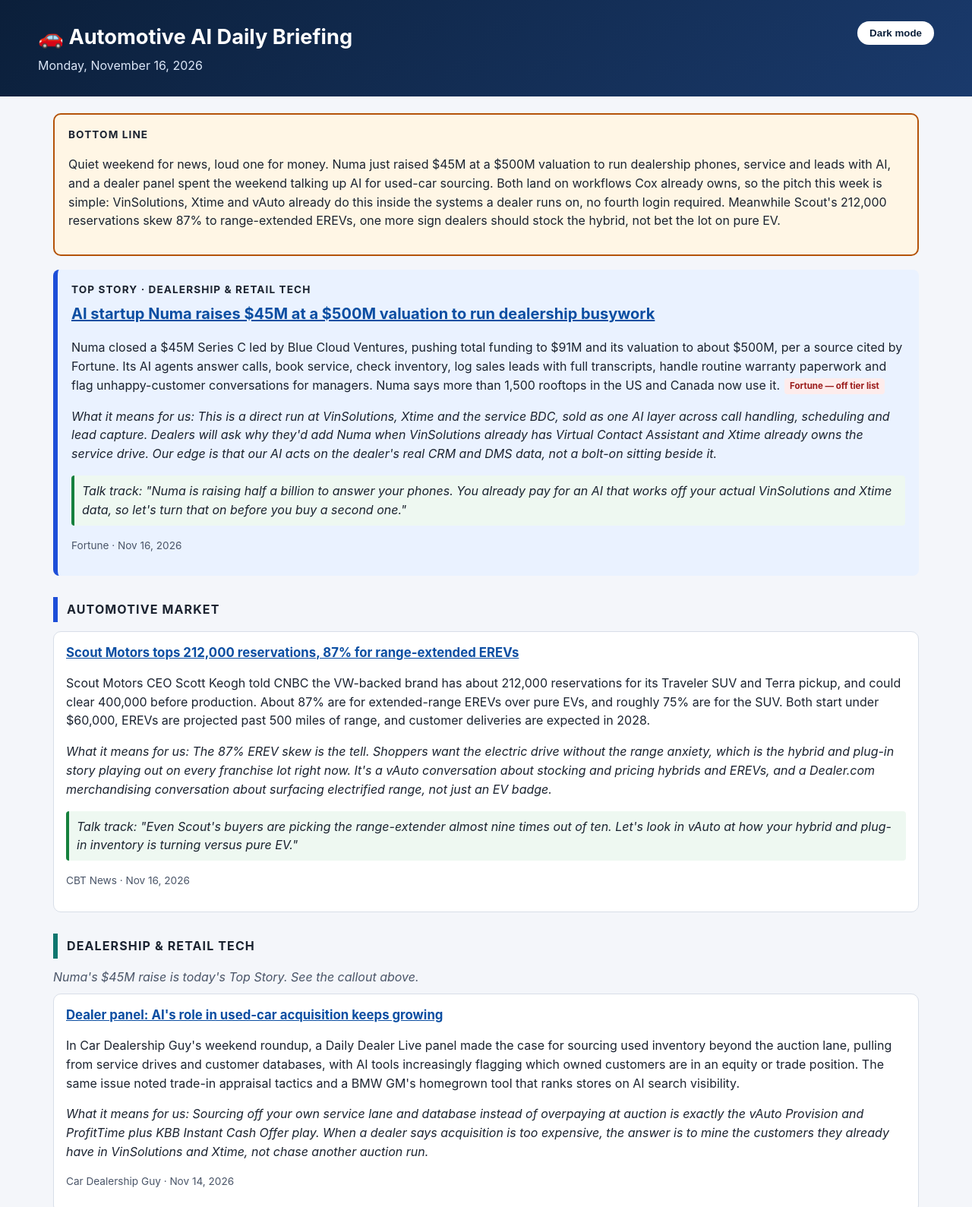
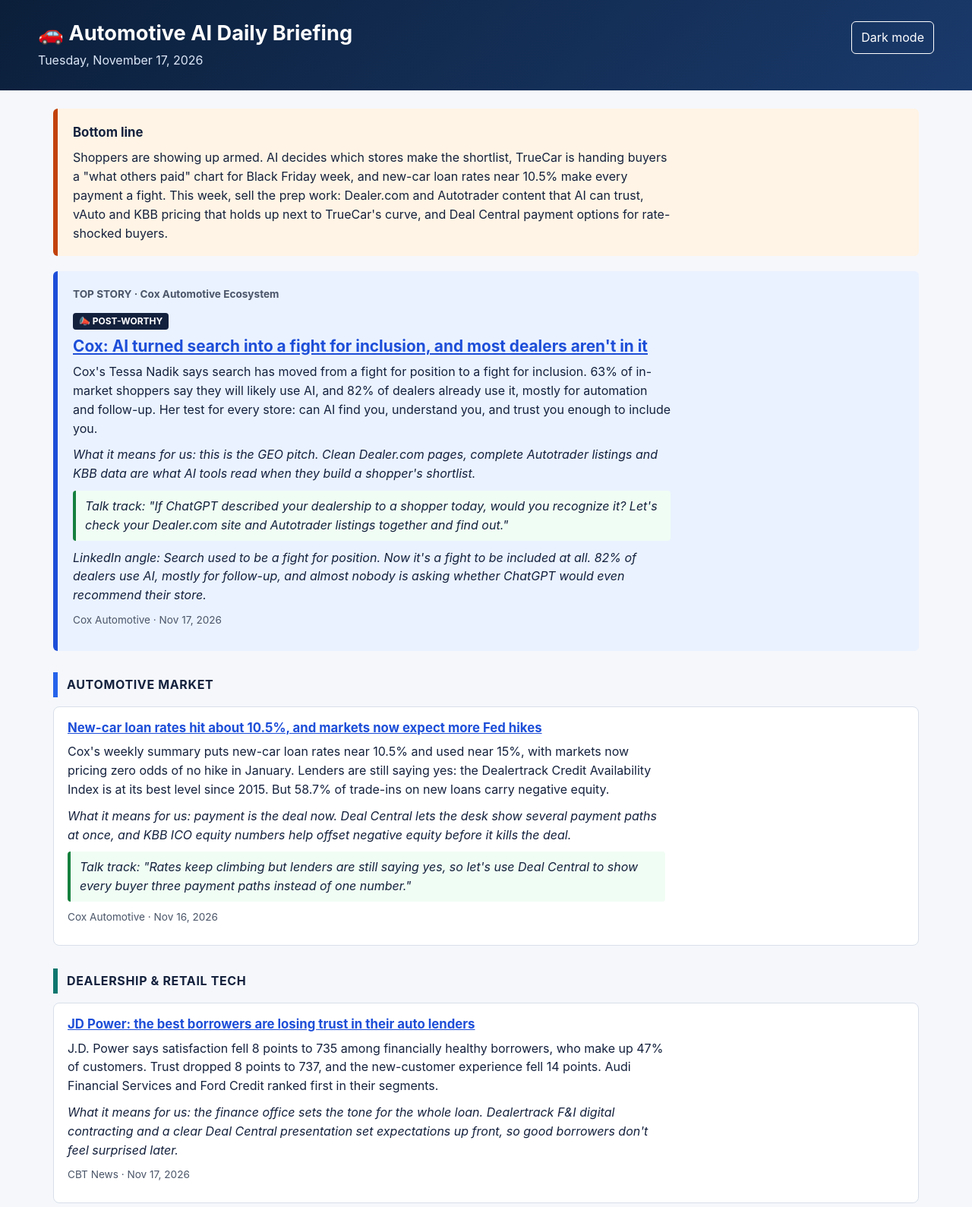
Before and after one commit to TobhaoN/mss-daily-briefing, a plain HTML site: page index.html in a window 1280 px wide. Shown: the top 1589 px of the page at 76% size. Drawn offline with Linux system fonts and the light colour scheme.

Commit message:
Update date and improve styling in index.html

```diff
--- a/index.html
+++ b/index.html
@@ -3,144 +3,167 @@
 <head>
 <meta charset="utf-8">
 <meta name="viewport" content="width=device-width, initial-scale=1">
-<title>Automotive AI Daily Briefing — 2026-11-16</title>
+<title>Automotive AI Daily Briefing | 2026-11-17</title>
 <style>
 :root{
-  --bg:#f4f6fa;--surface:#ffffff;--text:#1b2330;--muted:#4a5568;--border:#d8dee8;
-  --link:#0b4ea2;--bl-bg:#fff6e5;--bl-border:#b45309;--top-bg:#eaf2ff;--top-border:#1d4ed8;
-  --tt-bg:#eef8f1;--tt-border:#15803d;--badge-bg:#7c3aed;--badge-text:#ffffff;
-  --warn-bg:#fdecec;--warn-text:#9b1c1c;
-  --c-market:#1d4ed8;--c-tech:#0f766e;--c-comp:#b91c1c;--c-cox:#a16207;--c-mkt:#7c3aed;--c-ai:#be185d;
+  --bg:#f5f7fb; --surface:#ffffff; --text:#14213d; --muted:#4a5568; --line:#d9e0ea;
+  --bl-bg:#fff4e5; --bl-border:#c2410c; --top-bg:#eaf2ff; --top-border:#1d4ed8;
+  --tt-bg:#f0fdf4; --tt-border:#15803d; --link:#1d4ed8; --badge:#14213d; --badge-text:#ffffff;
+  --c-market:#2563eb; --c-retail:#0f766e; --c-comp:#b91c1c; --c-cox:#6d28d9; --c-mkt:#c2410c; --c-ai:#0e7490;
 }
-:root[data-theme="dark"]{
-  --bg:#0e1420;--surface:#172031;--text:#e6ebf2;--muted:#b4bfcf;--border:#2c3a52;
-  --link:#8ab4ff;--bl-bg:#2b2112;--bl-border:#f59e0b;--top-bg:#14233f;--top-border:#60a5fa;
-  --tt-bg:#11291b;--tt-border:#4ade80;--badge-bg:#a78bfa;--badge-text:#140a2b;
-  --warn-bg:#3a1616;--warn-text:#fca5a5;
-  --c-market:#60a5fa;--c-tech:#2dd4bf;--c-comp:#f87171;--c-cox:#facc15;--c-mkt:#c4b5fd;--c-ai:#f472b6;
+[data-theme="dark"]{
+  --bg:#0f172a; --surface:#1e293b; --text:#e8eef7; --muted:#b6c2d3; --line:#334155;
+  --bl-bg:#3a2410; --bl-border:#fb923c; --top-bg:#16264a; --top-border:#93b4ff;
+  --tt-bg:#123222; --tt-border:#4ade80; --link:#9dc1ff; --badge:#e8eef7; --badge-text:#0f172a;
+  --c-market:#7fa8ff; --c-retail:#5eead4; --c-comp:#fca5a5; --c-cox:#c4b5fd; --c-mkt:#fdba74; --c-ai:#67e8f9;
 }
 *{box-sizing:border-box}
 body{margin:0;background:var(--bg);color:var(--text);font-family:-apple-system,BlinkMacSystemFont,"Segoe UI",Roboto,Helvetica,Arial,sans-serif;line-height:1.55}
-header{background:linear-gradient(135deg,#0b1f3a,#1a3a6c);color:#ffffff;padding:28px 20px}
-.hwrap{max-width:1180px;margin:0 auto;display:flex;justify-content:space-between;align-items:flex-start;gap:16px;flex-wrap:wrap}
-header h1{margin:0;font-size:1.7rem}
-header p{margin:4px 0 0;color:#dbe6f7}
-#themeToggle{background:#ffffff;color:#0b1f3a;border:none;border-radius:999px;padding:8px 16px;font-weight:600;cursor:pointer}
-#themeToggle:focus-visible{outline:3px solid #facc15;outline-offset:2px}
-main{max-width:1180px;margin:0 auto;padding:22px 20px 40px}
+header{background:linear-gradient(135deg,#0b1f3a,#1a3a6c);color:#fff;padding:28px 20px}
+.head-inner{max-width:1180px;margin:0 auto;display:flex;justify-content:space-between;align-items:flex-start;gap:16px}
+header h1{margin:0;font-size:1.7rem;line-height:1.2}
+header p{margin:6px 0 0;color:#dbe6f7}
+#themeToggle{background:transparent;color:#fff;border:1px solid #fff;border-radius:6px;padding:8px 12px;font:inherit;cursor:pointer;white-space:nowrap}
+#themeToggle:focus-visible,a:focus-visible{outline:3px solid #fbbf24;outline-offset:2px}
+main{max-width:1180px;margin:0 auto;padding:24px 20px 40px}
+.bottom-line{background:var(--bl-bg);border-left:6px solid var(--bl-border);padding:18px 20px;border-radius:6px;margin-bottom:20px}
+.bottom-line h2,.top-story h2{margin:0 0 8px;font-size:1.05rem}
+.bottom-line p{margin:0;max-width:78ch}
+.top-story{background:var(--top-bg);border-left:6px solid var(--top-border);padding:20px;border-radius:6px;margin-bottom:28px}
+.top-label{font-weight:700;font-size:.85rem;color:var(--muted);margin:0 0 6px}
+.top-story h3{margin:0 0 8px;font-size:1.3rem;line-height:1.3}
+section{margin-bottom:30px}
+.cat-head{text-transform:uppercase;letter-spacing:.04em;font-size:1rem;margin:0 0 12px;padding:4px 0 4px 12px;border-left:6px solid}
+.market .cat-head{border-color:var(--c-market)} .retail .cat-head{border-color:var(--c-retail)}
+.comp .cat-head{border-color:var(--c-comp)} .cox .cat-head{border-color:var(--c-cox)}
+.mkt .cat-head{border-color:var(--c-mkt)} .ai .cat-head{border-color:var(--c-ai)}
+.grid{display:grid;grid-template-columns:repeat(auto-fit,minmax(320px,1fr));gap:16px}
+.card{background:var(--surface);border:1px solid var(--line);border-radius:8px;padding:16px 18px}
+.card h3{margin:0 0 8px;font-size:1.05rem;line-height:1.35}
 a{color:var(--link)}
-.bottomline{background:var(--bl-bg);border:2px solid var(--bl-border);border-radius:10px;padding:16px 18px;margin-bottom:18px}
-.bottomline h2,.topstory h2{margin:0 0 6px;font-size:.85rem;letter-spacing:.08em;text-transform:uppercase}
-.topstory{background:var(--top-bg);border-left:6px solid var(--top-border);border-radius:8px;padding:16px 18px;margin-bottom:26px}
-.topstory h3{margin:0 0 8px;font-size:1.25rem}
-section.cat{margin-top:28px}
-section.cat > h2{text-transform:uppercase;letter-spacing:.07em;font-size:1rem;margin:0 0 12px;padding:4px 0 4px 12px;border-left:6px solid var(--catc)}
-.grid{display:grid;grid-template-columns:repeat(auto-fit,minmax(320px,1fr));gap:16px}
-.card{background:var(--surface);border:1px solid var(--border);border-radius:10px;padding:16px}
-.card h3{margin:0 0 8px;font-size:1.05rem;line-height:1.35}
+.card p,.top-story p{margin:0 0 10px;max-width:78ch}
 .meaning{font-style:italic}
-.meta{color:var(--muted);font-size:.85rem;margin-top:10px}
-.talk{font-style:italic;background:var(--tt-bg);border-left:4px solid var(--tt-border);padding:8px 10px;border-radius:4px;margin-top:10px}
-.badge{display:inline-block;background:var(--badge-bg);color:var(--badge-text);font-weight:700;font-size:.75rem;padding:3px 8px;border-radius:999px;margin-bottom:8px}
-.flag{display:inline-block;background:var(--warn-bg);color:var(--warn-text);font-weight:700;font-size:.72rem;padding:2px 7px;border-radius:4px;margin-left:6px;vertical-align:middle}
-.note{color:var(--muted);font-style:italic;margin:0 0 10px}
-footer{border-top:1px solid var(--border);color:var(--muted);text-align:center;padding:18px;font-size:.9rem}
+.meta{font-size:.85rem;color:var(--muted);margin:0}
+.talk{background:var(--tt-bg);border-left:4px solid var(--tt-border);padding:8px 12px;font-style:italic;border-radius:4px;margin:0 0 10px}
+.badge{display:inline-block;font-size:.75rem;font-weight:700;padding:2px 8px;border-radius:4px;background:var(--badge);color:var(--badge-text);margin:0 6px 8px 0}
+.badge.unconf{background:transparent;color:var(--text);border:1px dashed var(--text)}
+.note{color:var(--muted);font-style:italic;margin:0}
+footer{border-top:1px solid var(--line);color:var(--muted);text-align:center;padding:18px 20px;font-size:.9rem}
+@media (max-width:600px){header h1{font-size:1.35rem}.head-inner{flex-direction:column}}
 </style>
 </head>
 <body>
 <header>
-  <div class="hwrap">
+  <div class="head-inner">
     <div>
       <h1><span aria-hidden="true">🚗</span> Automotive AI Daily Briefing</h1>
-      <p>Monday, November 16, 2026</p>
+      <p>Tuesday, November 17, 2026</p>
     </div>
     <button id="themeToggle" type="button" aria-label="Toggle light and dark theme">Dark mode</button>
   </div>
 </header>
+
 <main>
-  <section class="bottomline" aria-label="Bottom line">
-    <h2>Bottom Line</h2>
-    <p>Quiet weekend for news, loud one for money. Numa just raised $45M at a $500M valuation to run dealership phones, service and leads with AI, and a dealer panel spent the weekend talking up AI for used-car sourcing. Both land on workflows Cox already owns, so the pitch this week is simple: VinSolutions, Xtime and vAuto already do this inside the systems a dealer runs on, no fourth login required. Meanwhile Scout's 212,000 reservations skew 87% to range-extended EREVs, one more sign dealers should stock the hybrid, not bet the lot on pure EV.</p>
-  </section>
+  <div class="bottom-line" role="region" aria-label="Bottom line">
+    <h2>Bottom line</h2>
+    <p>Shoppers are showing up armed. AI decides which stores make the shortlist, TrueCar is handing buyers a "what others paid" chart for Black Friday week, and new-car loan rates near 10.5% make every payment a fight. This week, sell the prep work: Dealer.com and Autotrader content that AI can trust, vAuto and KBB pricing that holds up next to TrueCar's curve, and Deal Central payment options for rate-shocked buyers.</p>
+  </div>
 
-  <section class="topstory" aria-label="Top story">
-    <h2>TOP STORY · Dealership &amp; Retail Tech</h2>
-    <h3><a href="https://fortune.com/2026/11/16/ai-startup-numa-45-million-car-dealerships-paperwork" target="_blank" rel="noopener noreferrer">AI startup Numa raises $45M at a $500M valuation to run dealership busywork</a></h3>
-    <p>Numa closed a $45M Series C led by Blue Cloud Ventures, pushing total funding to $91M and its valuation to about $500M, per a source cited by Fortune. Its AI agents answer calls, book service, check inventory, log sales leads with full transcripts, handle routine warranty paperwork and flag unhappy-customer conversations for managers. Numa says more than 1,500 rooftops in the US and Canada now use it.<span class="flag">Fortune — off tier list</span></p>
-    <p class="meaning">What it means for us: This is a direct run at VinSolutions, Xtime and the service BDC, sold as one AI layer across call handling, scheduling and lead capture. Dealers will ask why they'd add Numa when VinSolutions already has Virtual Contact Assistant and Xtime already owns the service drive. Our edge is that our AI acts on the dealer's real CRM and DMS data, not a bolt-on sitting beside it.</p>
-    <p class="talk">Talk track: "Numa is raising half a billion to answer your phones. You already pay for an AI that works off your actual VinSolutions and Xtime data, so let's turn that on before you buy a second one."</p>
-    <p class="meta">Fortune · Nov 16, 2026</p>
-  </section>
+  <article class="top-story" aria-labelledby="top-h">
+    <p class="top-label">TOP STORY · Cox Automotive Ecosystem</p>
+    <span class="badge">📣 POST-WORTHY</span>
+    <h3 id="top-h"><a href="https://www.coxautoinc.com/insights/closing-the-dealer-discoverability-gap/" target="_blank" rel="noopener noreferrer">Cox: AI turned search into a fight for inclusion, and most dealers aren't in it</a></h3>
+    <p>Cox's Tessa Nadik says search has moved from a fight for position to a fight for inclusion. 63% of in-market shoppers say they will likely use AI, and 82% of dealers already use it, mostly for automation and follow-up. Her test for every store: can AI find you, understand you, and trust you enough to include you.</p>
+    <p class="meaning">What it means for us: this is the GEO pitch. Clean Dealer.com pages, complete Autotrader listings and KBB data are what AI tools read when they build a shopper's shortlist.</p>
+    <p class="talk">Talk track: "If ChatGPT described your dealership to a shopper today, would you recognize it? Let's check your Dealer.com site and Autotrader listings together and find out."</p>
+    <p class="meaning">LinkedIn angle: Search used to be a fight for position. Now it's a fight to be included at all. 82% of dealers use AI, mostly for follow-up, and almost nobody is asking whether ChatGPT would even recommend their store.</p>
+    <p class="meta">Cox Automotive · Nov 17, 2026</p>
+  </article>
 
-  <section class="cat" style="--catc:var(--c-market)" aria-labelledby="h-market">
-    <h2 id="h-market">Automotive Market</h2>
+  <section class="market" aria-labelledby="h-market">
+    <h2 class="cat-head" id="h-market">Automotive Market</h2>
     <div class="grid">
       <article class="card">
-        <h3><a href="https://cbtnews.com/scout-motors-nears-212000-reservations" target="_blank" rel="noopener noreferrer">Scout Motors tops 212,000 reservations, 87% for range-extended EREVs</a></h3>
-        <p>Scout Motors CEO Scott Keogh told CNBC the VW-backed brand has about 212,000 reservations for its Traveler SUV and Terra pickup, and could clear 400,000 before production. About 87% are for extended-range EREVs over pure EVs, and roughly 75% are for the SUV. Both start under $60,000, EREVs are projected past 500 miles of range, and customer deliveries are expected in 2028.</p>
-        <p class="meaning">What it means for us: The 87% EREV skew is the tell. Shoppers want the electric drive without the range anxiety, which is the hybrid and plug-in story playing out on every franchise lot right now. It's a vAuto conversation about stocking and pricing hybrids and EREVs, and a Dealer.com merchandising conversation about surfacing electrified range, not just an EV badge.</p>
-        <p class="talk">Talk track: "Even Scout's buyers are picking the range-extender almost nine times out of ten. Let's look in vAuto at how your hybrid and plug-in inventory is turning versus pure EV."</p>
-        <p class="meta">CBT News · Nov 16, 2026</p>
+        <h3><a href="https://www.coxautoinc.com/insights/auto-market-weekly-summary-11-16-26/" target="_blank" rel="noopener noreferrer">New-car loan rates hit about 10.5%, and markets now expect more Fed hikes</a></h3>
+        <p>Cox's weekly summary puts new-car loan rates near 10.5% and used near 15%, with markets now pricing zero odds of no hike in January. Lenders are still saying yes: the Dealertrack Credit Availability Index is at its best level since 2015. But 58.7% of trade-ins on new loans carry negative equity.</p>
+        <p class="meaning">What it means for us: payment is the deal now. Deal Central lets the desk show several payment paths at once, and KBB ICO equity numbers help offset negative equity before it kills the deal.</p>
+        <p class="talk">Talk track: "Rates keep climbing but lenders are still saying yes, so let's use Deal Central to show every buyer three payment paths instead of one number."</p>
+        <p class="meta">Cox Automotive · Nov 16, 2026</p>
       </article>
     </div>
   </section>
 
-  <section class="cat" style="--catc:var(--c-tech)" aria-labelledby="h-tech">
-    <h2 id="h-tech">Dealership &amp; Retail Tech</h2>
-    <p class="note">Numa's $45M raise is today's Top Story. See the callout above.</p>
+  <section class="retail" aria-labelledby="h-retail">
+    <h2 class="cat-head" id="h-retail">Dealership &amp; Retail Tech</h2>
     <div class="grid">
       <article class="card">
-        <h3><a href="https://news.dealershipguy.com/p/the-weekly-cargurus-nov-14" target="_blank" rel="noopener noreferrer">Dealer panel: AI's role in used-car acquisition keeps growing</a></h3>
-        <p>In Car Dealership Guy's weekend roundup, a Daily Dealer Live panel made the case for sourcing used inventory beyond the auction lane, pulling from service drives and customer databases, with AI tools increasingly flagging which owned customers are in an equity or trade position. The same issue noted trade-in appraisal tactics and a BMW GM's homegrown tool that ranks stores on AI search visibility.</p>
-        <p class="meaning">What it means for us: Sourcing off your own service lane and database instead of overpaying at auction is exactly the vAuto Provision and ProfitTime plus KBB Instant Cash Offer play. When a dealer says acquisition is too expensive, the answer is to mine the customers they already have in VinSolutions and Xtime, not chase another auction run.</p>
-        <p class="meta">Car Dealership Guy · Nov 14, 2026</p>
+        <h3><a href="https://www.cbtnews.com/auto-loan-satisfaction-falls/" target="_blank" rel="noopener noreferrer">JD Power: the best borrowers are losing trust in their auto lenders</a></h3>
+        <p>J.D. Power says satisfaction fell 8 points to 735 among financially healthy borrowers, who make up 47% of customers. Trust dropped 8 points to 737, and the new-customer experience fell 14 points. Audi Financial Services and Ford Credit ranked first in their segments.</p>
+        <p class="meaning">What it means for us: the finance office sets the tone for the whole loan. Dealertrack F&amp;I digital contracting and a clear Deal Central presentation set expectations up front, so good borrowers don't feel surprised later.</p>
+        <p class="meta">CBT News · Nov 17, 2026</p>
       </article>
     </div>
   </section>
 
-  <section class="cat" style="--catc:var(--c-comp)" aria-labelledby="h-comp">
-    <h2 id="h-comp">Competitor Watch</h2>
-    <p class="note">Nothing from the past 48 hours cleared the bar as a verified, on-tier story. Numa (Top Story) is the competitor-adjacent read today.</p>
+  <section class="comp" aria-labelledby="h-comp">
+    <h2 class="cat-head" id="h-comp">Competitor Watch</h2>
+    <div class="grid">
+      <article class="card">
+        <h3><a href="https://www.prnewswire.com/news-releases/truecar-reintroduces-price-distribution-tool-the-curve-and-savings-certificate-to-save-car-shoppers-time-and-money-302941829.html" target="_blank" rel="noopener noreferrer">TrueCar brings back The Curve and its Savings Certificate for Black Friday week</a></h3>
+        <p>TrueCar is relaunching The Curve, a chart of what other buyers paid for the same car, plus a Savings Certificate shoppers can store in Apple or Google Wallet. The timing targets Black Friday week. TrueCar says Cyber Monday deals averaged 7.33% below MSRP last year.</p>
+        <p class="meaning">What it means for us: buyers will walk in with a price chart. vAuto price-to-market and KBB Fair Purchase Price on Autotrader give the dealer a defensible number before the shopper shows up.</p>
+        <p class="talk">Talk track: "TrueCar buyers are coming in with a chart of what everyone else paid, so let's make sure vAuto has you priced where KBB says a fair deal is before they show up."</p>
+        <p class="meta">TrueCar via PR Newswire · Nov 17, 2026</p>
+      </article>
+    </div>
   </section>
 
-  <section class="cat" style="--catc:var(--c-cox)" aria-labelledby="h-cox">
-    <h2 id="h-cox">Cox Automotive Ecosystem</h2>
-    <p class="note">No fresh Cox newsroom item in the past 48 hours. Last live releases were the Xtime consumer scheduler and the vAuto/Manheim transportation pricing integration from the prior week.</p>
+  <section class="cox" aria-labelledby="h-cox">
+    <h2 class="cat-head" id="h-cox">Cox Automotive Ecosystem</h2>
+    <p class="note">Today's Cox headline is the dealer discoverability gap, featured as the Top Story above.</p>
   </section>
 
-  <section class="cat" style="--catc:var(--c-mkt)" aria-labelledby="h-mkt">
-    <h2 id="h-mkt">Dealership Marketing &amp; Advertising</h2>
-    <p class="note">Nothing fresh and verifiable in the past 48 hours. Freshest results were recycled Q2 and Q3 reports, so nothing shipped rather than pad with stale data.</p>
+  <section class="mkt" aria-labelledby="h-mkt">
+    <h2 class="cat-head" id="h-mkt">Dealership Marketing &amp; Advertising</h2>
+    <div class="grid">
+      <article class="card">
+        <span class="badge unconf">⚠️ Single source, vendor study</span>
+        <h3><a href="https://www.globenewswire.com/news-release/2026/11/16/3403591/0/en/viamedia-ai-research-finds-auto-shoppers-care-more-about-availability.html" target="_blank" rel="noopener noreferrer">Ad study: featuring the actual car on the lot beats brand ads</a></h3>
+        <p>Viamedia.ai says inventory-based ads drove a 150% improvement over brand ads in its dealer campaigns. The share of top-viewed cars aged 10 years or older rose from 17% to 33%. Calls made up 94% of search ad actions.</p>
+        <p class="meaning">What it means for us: shoppers want the car, not the slogan. DDC Advertising inventory campaigns put real VINs in front of them, and VinSolutions call capture makes sure those calls turn into tracked leads.</p>
+        <p class="meta">Viamedia.ai via GlobeNewswire · Nov 16, 2026</p>
+      </article>
+    </div>
   </section>
 
-  <section class="cat" style="--catc:var(--c-ai)" aria-labelledby="h-ai">
-    <h2 id="h-ai">AI &amp; Technology</h2>
-    <p class="note">No frontier-model or enterprise-AI story from the past 48 hours survived date-checking. Several search hits that looked fresh turned out to be re-surfaced August and 2025 posts and were dropped.</p>
+  <section class="ai" aria-labelledby="h-ai">
+    <h2 class="cat-head" id="h-ai">AI &amp; Technology</h2>
+    <p class="note">No AI story from an approved source cleared the bar in the last 48 hours. Today's AI angle is in the Top Story above.</p>
   </section>
 </main>
+
 <footer>
-  <p>Monday, November 16, 2026 · Curated by AI Research Desk</p>
+  <p>Tuesday, November 17, 2026 · Curated by AI Research Desk</p>
 </footer>
+
 <script>
 (function(){
-  var KEY='mssBriefingTheme';
-  var root=document.documentElement;
-  var btn=document.getElementById('themeToggle');
+  var KEY='mssBriefingTheme', root=document.documentElement, btn=document.getElementById('themeToggle');
   function apply(t){
     root.setAttribute('data-theme',t);
     btn.textContent = t==='dark' ? 'Light mode' : 'Dark mode';
     btn.setAttribute('aria-pressed', t==='dark' ? 'true' : 'false');
   }
   var stored=null;
-  try{stored=localStorage.getItem(KEY);}catch(e){}
+  try{ stored=localStorage.getItem(KEY); }catch(e){}
   if(stored!=='light' && stored!=='dark'){
-    stored=(window.matchMedia && window.matchMedia('(prefers-color-scheme: dark)').matches)?'dark':'light';
+    stored = (window.matchMedia && window.matchMedia('(prefers-color-scheme: dark)').matches) ? 'dark' : 'light';
   }
   apply(stored);
-  btn.addEventListener('click',function(){
-    var next=root.getAttribute('data-theme')==='dark'?'light':'dark';
+  btn.addEventListener('click', function(){
+    var next = root.getAttribute('data-theme')==='dark' ? 'light' : 'dark';
     apply(next);
-    try{localStorage.setItem(KEY,next);}catch(e){}
+    try{ localStorage.setItem(KEY,next); }catch(e){}
   });
 })();
 </script>
```
